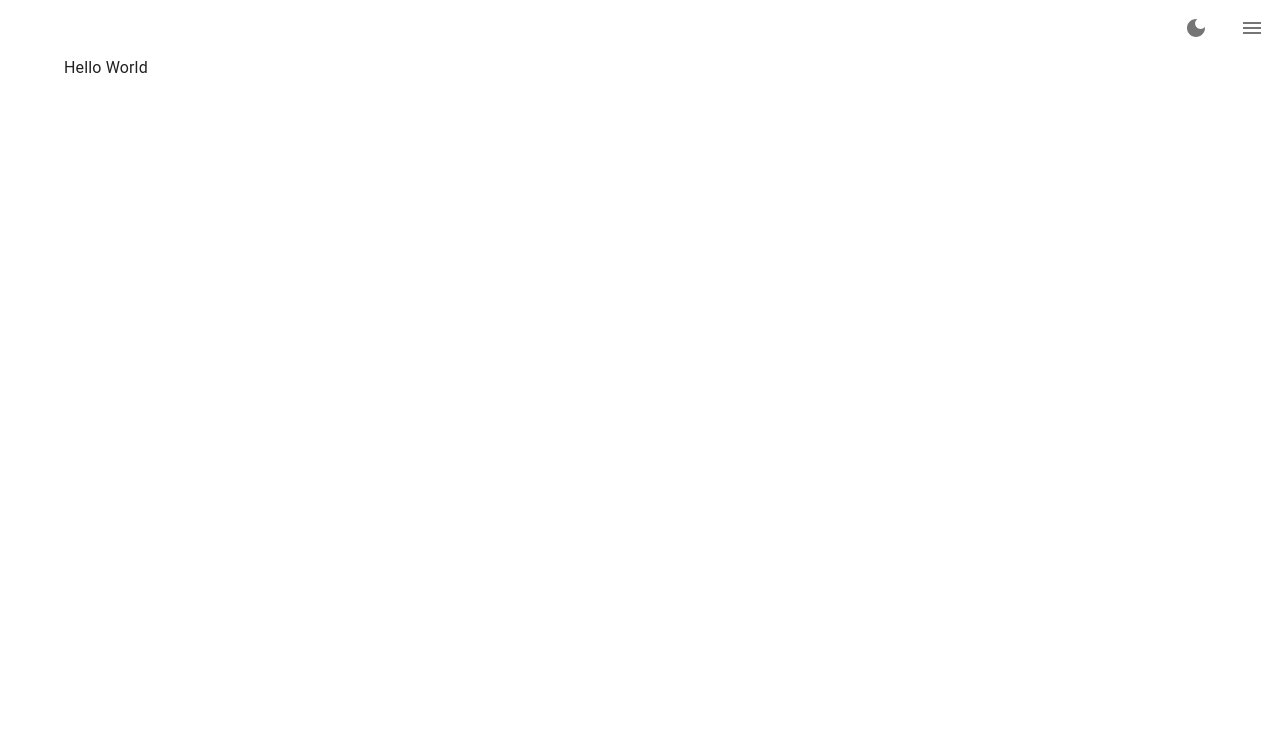
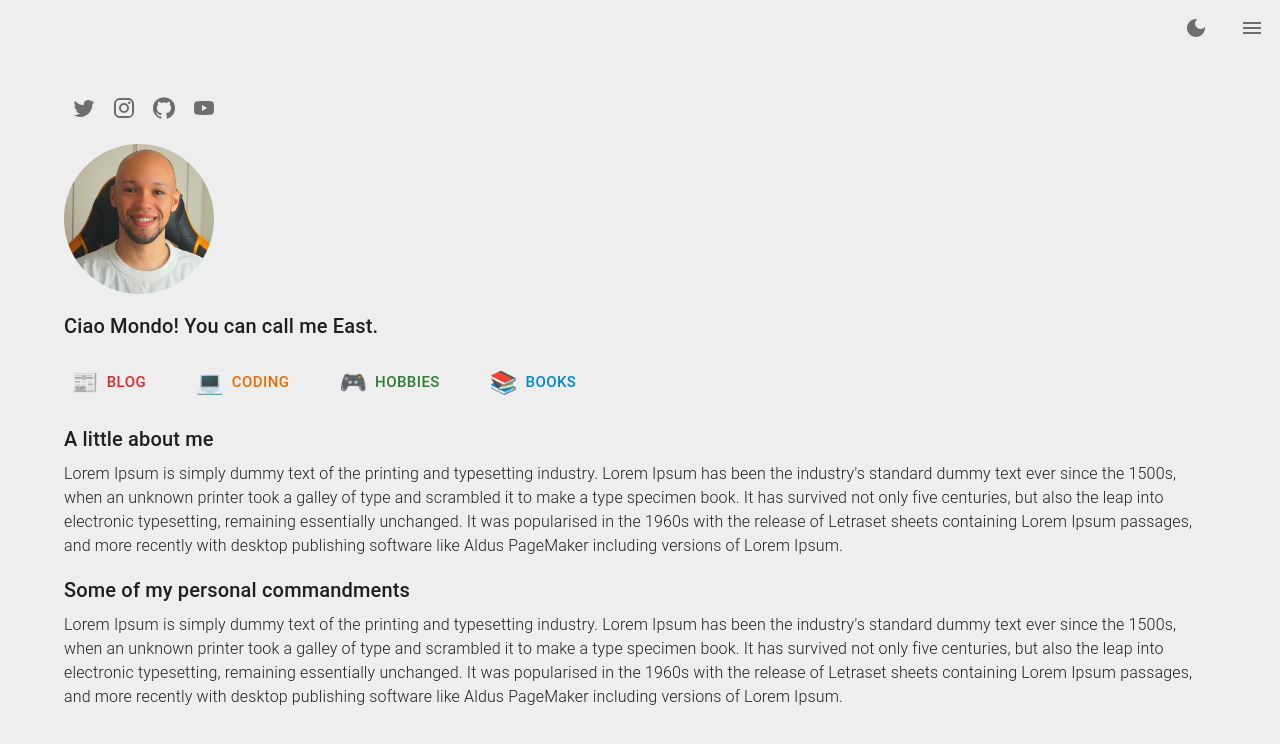
Before and after one commit to EastML/blog-site, a React (Create React App) app: page / in a window 1280 px wide. Shown: the top 744 px of the page. Built offline with nearby package versions, Linux system fonts and the light colour scheme.

Commit message:
minor updates

```diff
--- a/src/App.js
+++ b/src/App.js
@@ -1,6 +1,6 @@
 import { createBrowserRouter, RouterProvider } from 'react-router-dom';
-import PageContainer from './Layout/PageContainer';
-import HomePage from './pages/HomePage';
+import PageContainer from './layout/PageContainer';
+import HomePage from './pages/homePage/HomePage';
 
 function App() {
   const router = createBrowserRouter([
--- a/src/Layout/PageContainer.js
+++ b/src/Layout/PageContainer.js
@@ -1,10 +1,11 @@
-import { Box, CssBaseline, Drawer, IconButton, List, ListItem, ListItemButton, ListItemText, ThemeProvider } from "@mui/material"
+import { Box, CssBaseline, Drawer, IconButton, List, ListItem, ListItemButton, ListItemIcon, ListItemText, ThemeProvider, Typography } from "@mui/material"
 import MenuIcon from '@mui/icons-material/Menu';
 import DarkModeIcon from '@mui/icons-material/DarkMode';
 import LightModeIcon from '@mui/icons-material/LightMode';
 import { useState } from "react";
 import { darkTheme, lightTheme } from "../theme";
 import { Outlet } from "react-router-dom";
+import { navbarItems } from "../pages/homePage/utils";
 
 const PageContainer = ({ children }) => {
     const [drawer, setDrawer] = useState(false)
@@ -35,11 +36,14 @@ const PageContainer = ({ children }) => {
 
                 <Drawer anchor='right' open={drawer} onClose={toggleDrawer}>
                     <List sx={{ minWidth: 300 }}>
-                        <ListItem disablePadding>
-                            <ListItemButton>
-                                <ListItemText primary='whaddup' />
-                            </ListItemButton>
-                        </ListItem>
+                        {navbarItems.map(item => (
+                            <ListItem disablePadding key={item.text}>
+                                <ListItemButton>
+                                    <ListItemIcon><Typography fontSize='large'>{item.icon}</Typography></ListItemIcon>
+                                    <ListItemText primary={<Typography color={item.color}>{item.text}</Typography>} />
+                                </ListItemButton>
+                            </ListItem>
+                        ))}
                     </List>
                 </Drawer>
             </Box>
--- a/src/pages/HomePage.js
+++ /dev/null
@@ -1,11 +0,0 @@
-import { Container } from "@mui/material"
-
-const HomePage = () => {
-    return (
-        <Container>
-            Hello World
-        </Container>
-    )
-}
-
-export default HomePage
--- /dev/null
+++ b/src/pages/homePage/HomePage.js
@@ -0,0 +1,22 @@
+import { Avatar, Box, Container } from "@mui/material"
+import avatar from '../../static/avatar.png'
+import Body from "./_components/Body"
+import Greeting from "./_components/Greeting"
+import Navbar from "./_components/Navbar"
+import Socials from "./_components/Socials"
+
+const HomePage = () => {
+    return (
+        <Container>
+            <Box mt={4}>
+                <Socials />
+                <Avatar src={avatar} sx={{ width: 150, height: 150 }} />
+                <Greeting />
+                <Navbar />
+                <Body />
+            </Box>
+        </Container>
+    )
+}
+
+export default HomePage
--- /dev/null
+++ b/src/pages/homePage/_components/Body.js
@@ -0,0 +1,19 @@
+import { Box, Typography } from "@mui/material"
+
+const Body = () => {
+    return (
+        <Box>
+            <Typography variant='h6' gutterBottom>A little about me</Typography>
+            <Typography mb={2} fontWeight='300'>
+                Lorem Ipsum is simply dummy text of the printing and typesetting industry. Lorem Ipsum has been the industry's standard dummy text ever since the 1500s, when an unknown printer took a galley of type and scrambled it to make a type specimen book. It has survived not only five centuries, but also the leap into electronic typesetting, remaining essentially unchanged. It was popularised in the 1960s with the release of Letraset sheets containing Lorem Ipsum passages, and more recently with desktop publishing software like Aldus PageMaker including versions of Lorem Ipsum.
+            </Typography>
+
+            <Typography variant='h6' gutterBottom>Some of my personal commandments</Typography>
+            <Typography mb={2} fontWeight='300'>
+                Lorem Ipsum is simply dummy text of the printing and typesetting industry. Lorem Ipsum has been the industry's standard dummy text ever since the 1500s, when an unknown printer took a galley of type and scrambled it to make a type specimen book. It has survived not only five centuries, but also the leap into electronic typesetting, remaining essentially unchanged. It was popularised in the 1960s with the release of Letraset sheets containing Lorem Ipsum passages, and more recently with desktop publishing software like Aldus PageMaker including versions of Lorem Ipsum.
+            </Typography>
+        </Box>
+    )
+}
+
+export default Body
--- /dev/null
+++ b/src/pages/homePage/_components/Greeting.js
@@ -0,0 +1,20 @@
+import { Typography } from "@mui/material"
+
+const Greeting = () => {
+    const hellos = [
+        'Hello World!',
+        'Hola Mundo!',
+        'Bonjour le Monde!',
+        'Ciao Mondo!',
+        'Ni hao, Shijie!',
+        'Konnichiwa Sekai!'
+    ]
+
+    return (
+        <Typography variant='h6' my={2}>
+            {hellos[Math.floor(Math.random() * hellos.length)]} You can call me East.
+        </Typography>
+    )
+}
+
+export default Greeting
--- /dev/null
+++ b/src/pages/homePage/_components/Navbar.js
@@ -0,0 +1,22 @@
+import { Box, Button, Typography } from "@mui/material"
+import { navbarItems } from "../utils"
+
+const Navbar = () => {
+    return (
+        <Box display='flex' gap={4} mb={2}>
+            {navbarItems.map(item => (
+                <Button
+                    key={item.text}
+                    variant='text'
+                    size='large'
+                    startIcon={<Typography fontSize='large'>{item.icon}</Typography>}
+                    color={item.color}
+                >
+                    {item.text}
+                </Button>
+            ))}
+        </Box>
+    )
+}
+
+export default Navbar
--- /dev/null
+++ b/src/pages/homePage/_components/Socials.js
@@ -0,0 +1,26 @@
+import { Box, IconButton } from "@mui/material"
+import TwitterIcon from '@mui/icons-material/Twitter';
+import InstagramIcon from '@mui/icons-material/Instagram';
+import GitHubIcon from '@mui/icons-material/GitHub';
+import YouTubeIcon from '@mui/icons-material/YouTube';
+
+const Socials = () => {
+    return (
+        <Box display='flex' mb={2}>
+            <IconButton>
+                <TwitterIcon />
+            </IconButton>
+            <IconButton>
+                <InstagramIcon />
+            </IconButton>
+            <IconButton>
+                <GitHubIcon />
+            </IconButton>
+            <IconButton>
+                <YouTubeIcon />
+            </IconButton>
+        </Box>
+    )
+}
+
+export default Socials
--- /dev/null
+++ b/src/pages/homePage/utils.js
@@ -0,0 +1,20 @@
+export const navbarItems = [
+    {
+        text: 'Blog',
+        icon: '📰',
+        color: 'error'
+    },
+    {
+        text: 'Coding',
+        icon: '💻',
+        color: 'warning'
+    },{
+        text: 'Hobbies',
+        icon: '🎮',
+        color: 'success'
+    },{
+        text: 'Books',
+        icon: '📚',
+        color: 'info'
+    },
+]
--- a/src/theme.js
+++ b/src/theme.js
@@ -2,12 +2,16 @@ import { createTheme } from "@mui/material"
 
 export const darkTheme = createTheme({
     palette: {
-        mode: 'dark'
+        mode: 'dark',
+
     }
 })
 
 export const lightTheme = createTheme({
     palette: {
-        mode: 'light'
+        mode: 'light',
+        background: {
+            default: '#eee'
+        }
     }
 })
```
Also changed, not shown: src/static/avatar.png (added).
